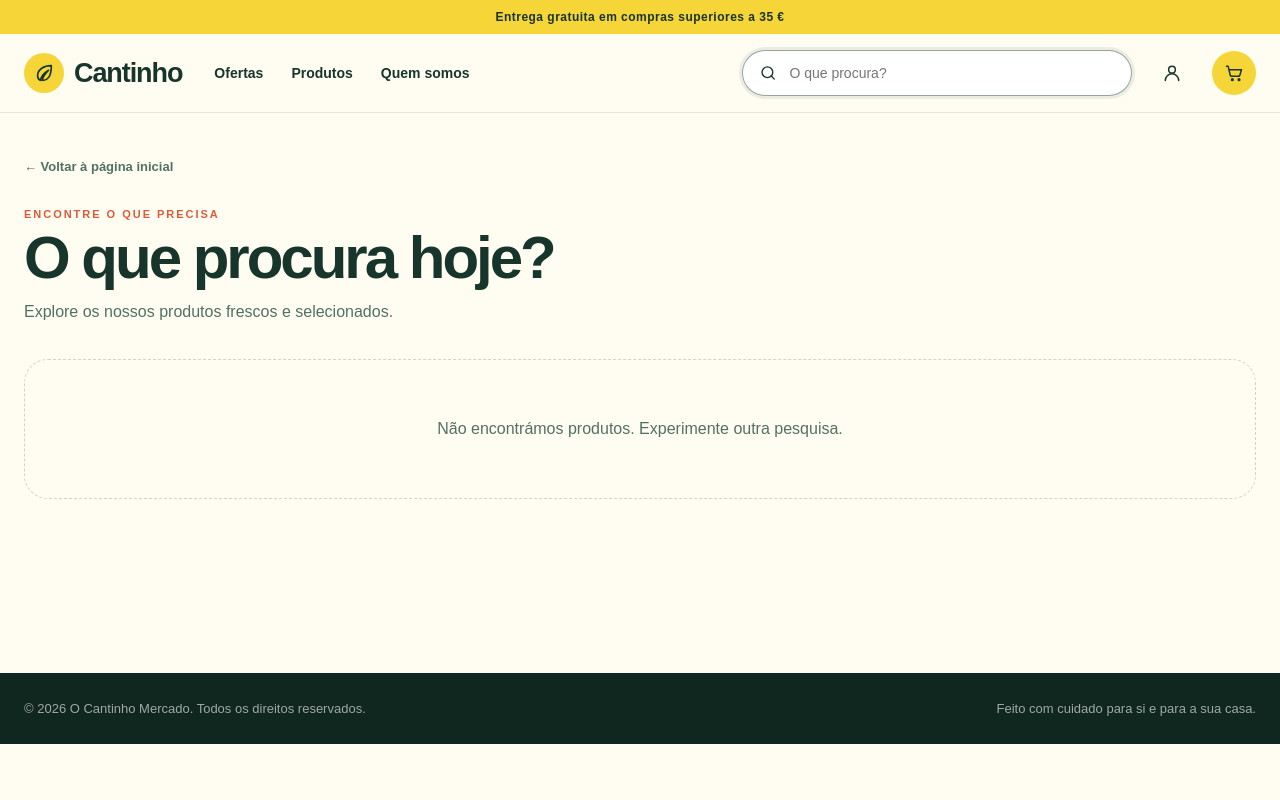
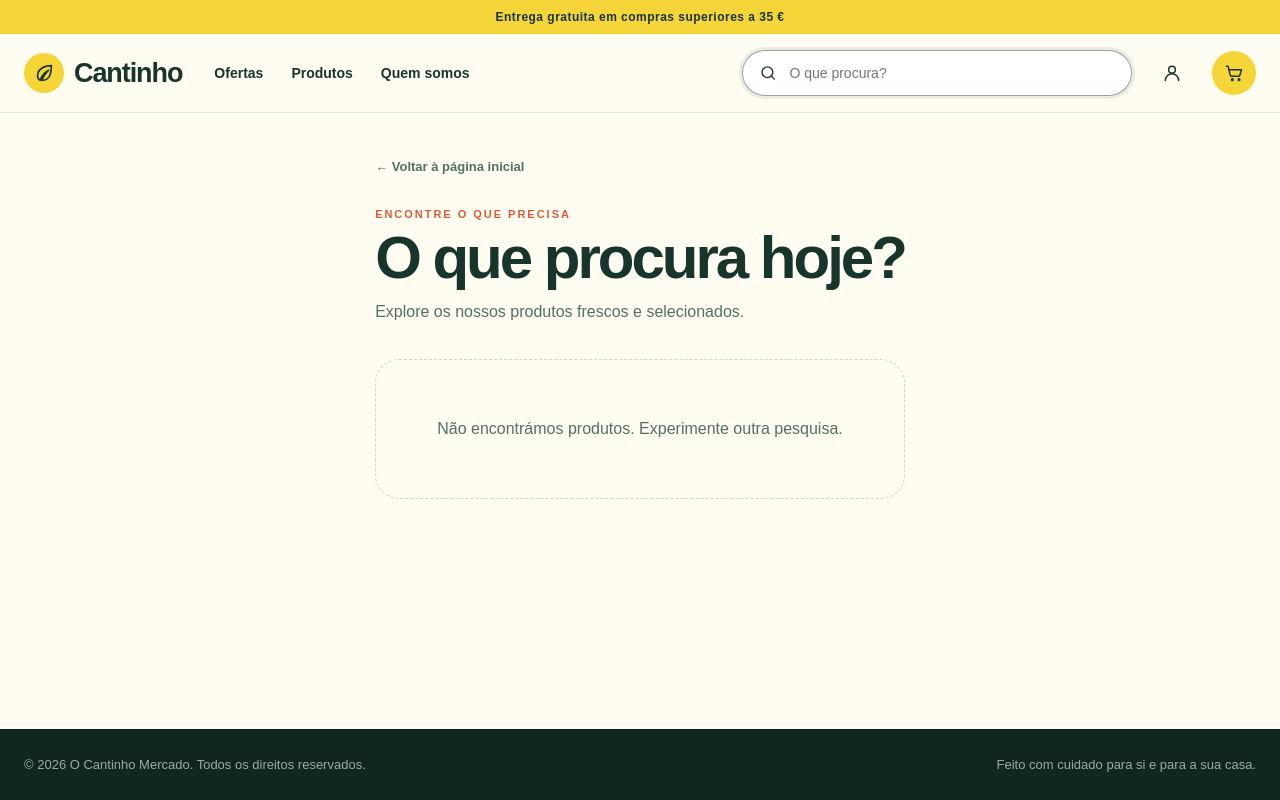
Before and after one commit to goncalo1307/DDM_LD_Grupo5, a PHP site: page /pesquisa.php in a window 1280 px wide. Run offline with PHP 8.4, Linux system fonts and the light colour scheme; data that the repository does not hold is empty.

Commit message:
fml n mudei nada

```diff
--- a/style.css
+++ b/style.css
@@ -21,6 +21,12 @@ body {
   background: var(--cream);
   color: var(--green);
   font-family: Arial, Helvetica, sans-serif;
+}
+
+.search-page-body {
+  min-height: 100vh;
+  display: flex;
+  flex-direction: column;
 }
 
 a {
@@ -146,7 +152,7 @@ nav a:hover {
 }
 
 .search-results-main {
-  min-height: 70vh;
+  flex: 1;
   padding-top: 44px;
   padding-bottom: 80px;
   animation: search-page-arrive .45s ease both;
```
